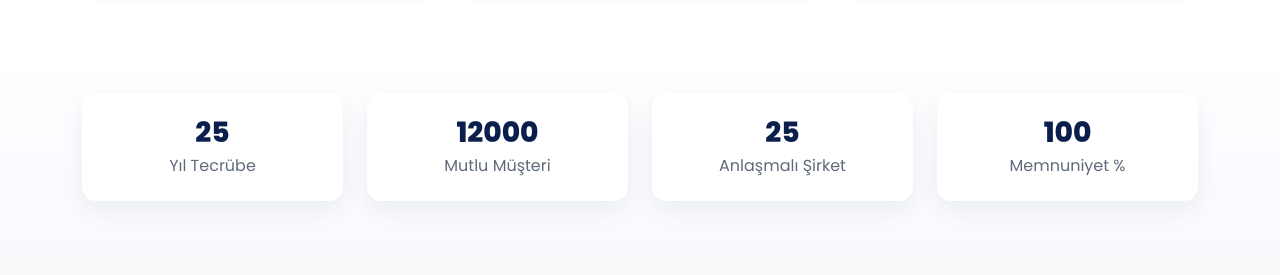
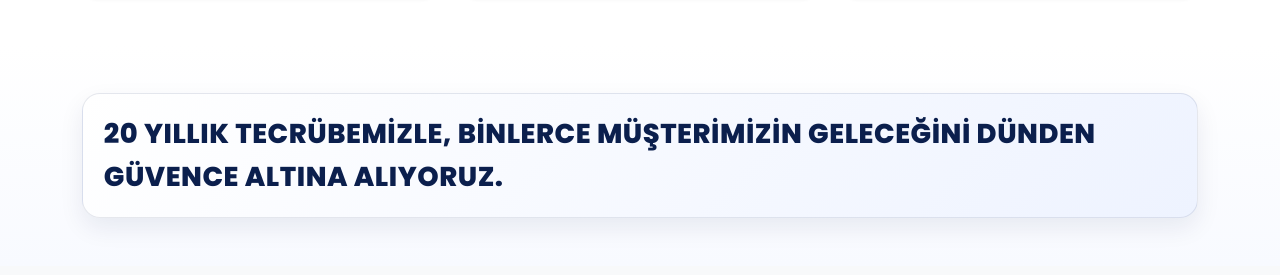
Before and after one commit to ulaskilivan/mayadali_insurance, a website: page index.html in a window 1280 px wide. Shown: the part 1276-1551 px from the top of the page. Drawn offline with nearby package versions, Linux system fonts and the light colour scheme.

Commit message:
Some boxes chaned

```diff
--- a/app.js
+++ b/app.js
@@ -72,6 +72,38 @@ document.addEventListener("DOMContentLoaded", () => {
       });
     }, { threshold: 0.4 });
     counters.forEach((counter) => counterObserver.observe(counter));
+  }
+
+  const typingTarget = document.querySelector("[data-typing-target]");
+  if (typingTarget) {
+    const fullText = typingTarget.getAttribute("data-typing-text") || "";
+    let idx = 0;
+    let started = false;
+    const typeNext = () => {
+      if (idx > fullText.length) return;
+      typingTarget.textContent = fullText.slice(0, idx);
+      idx += 1;
+      setTimeout(typeNext, 65);
+    };
+
+    const startTyping = () => {
+      if (started) return;
+      started = true;
+      typeNext();
+    };
+
+    if ("IntersectionObserver" in window) {
+      const typingObserver = new IntersectionObserver((entries, obs) => {
+        entries.forEach((entry) => {
+          if (!entry.isIntersecting) return;
+          startTyping();
+          obs.unobserve(entry.target);
+        });
+      }, { threshold: 0.45 });
+      typingObserver.observe(typingTarget);
+    } else {
+      startTyping();
+    }
   }
 
   const handleScroll = () => {
--- a/index.html
+++ b/index.html
@@ -184,12 +184,11 @@
           </div>
           <div class="col-lg-5 reveal">
             <div class="hero-panel p-4 rounded-4 bg-white text-dark shadow-lg">
-              <h5 class="fw-bold mb-3">Neden Mayadalı?</h5>
+              <h5 class="fw-bold mb-3">Neden Mayadalı Sigorta?</h5>
               <ul class="list-unstyled mb-0 small">
                 <li class="mb-2"><i class="fa-solid fa-check text-success me-2"></i><strong>Tam Size Göre:</strong> Müşteriye uygun sigortalar ve en ekonomik poliçe teklifleri.</li>
                 <li class="mb-2"><i class="fa-solid fa-check text-success me-2"></i><strong>Aile Dostu:</strong> 0-6 yaş arası çocuğu olan ailelere ek indirimler.</li>
                 <li class="mb-2"><i class="fa-solid fa-check text-success me-2"></i><strong>İndirimler:</strong> Memurlara ve meslek gruplarına ek indirimler ve özel fiyatlar.</li>
-                <li class="mb-2"><i class="fa-solid fa-check text-success me-2"></i><strong>Yaygın Hizmet :</strong> Türkiye'nin her yerinde geçerli anlaşmalı sağlık kurumları.</li>
                 <li class="mb-2"><i class="fa-solid fa-check text-success me-2"></i><strong>Hız ve Teknoloji:</strong> Güçlü veri alt yapısı sayesinde anında fiyat teklifi ve poliçe takip sistemi.</li>
                 <li class="mb-2"><i class="fa-solid fa-check text-success me-2"></i><strong>Tam Destek:</strong> 7/24 kaza yardım ekibi ile yalnız değilsiniz.</li>
                 <li class="mb-2"><i class="fa-solid fa-check text-success me-2"></i><strong>Aracınız bize emanet:</strong> Aracın hasar takibi ve Araç Değer kaybı için hukuki danışmanlık hizmeti.</li>
@@ -258,14 +257,13 @@
       </div>
     </section>
 
-    <!-- Stats -->
+    <!-- Experience Strip -->
     <section class="stats-section py-5">
       <div class="container">
-        <div class="row g-4 text-center">
-          <div class="col-6 col-lg-3 reveal"><div class="stat-box"><h3 class="counter" data-target="25">0</h3><p>Yıl Tecrübe</p></div></div>
-          <div class="col-6 col-lg-3 reveal"><div class="stat-box"><h3 class="counter" data-target="12000">0</h3><p>Mutlu Müşteri</p></div></div>
-          <div class="col-6 col-lg-3 reveal"><div class="stat-box"><h3 class="counter" data-target="25">0</h3><p>Anlaşmalı Şirket</p></div></div>
-          <div class="col-6 col-lg-3 reveal"><div class="stat-box"><h3 class="counter" data-target="100">0</h3><p>Memnuniyet %</p></div></div>
+        <div class="experience-strip reveal">
+          <p class="experience-typing mb-0">
+            <span class="experience-typing-target" data-typing-target data-typing-text="20 YILLIK TECRÜBEMİZLE, BİNLERCE MÜŞTERİMİZİN GELECEĞİNİ DÜNDEN GÜVENCE ALTINA ALIYORUZ."></span>
+          </p>
         </div>
       </div>
     </section>
@@ -395,6 +393,7 @@
         <div class="col-12 col-md-6 col-lg-3">
           <h5 class="fw-bold mb-3"><i class="fa-solid fa-shield-halved me-2"></i>Mayadalı Sigorta</h5>
           <p class="small mb-0">Sizinle Birlikte, Sizin İçin Güvence.</p>
+          <p class="since-badge mb-0">Since 2009</p>
         </div>
         <div class="col-6 col-lg-3">
           <h6 class="fw-semibold mb-3">Hızlı Linkler</h6>
--- a/style.css
+++ b/style.css
@@ -209,6 +209,35 @@ body {
   background: linear-gradient(180deg, #ffffff 0%, #f8faff 100%);
 }
 
+.experience-strip {
+  border-radius: 18px;
+  padding: 1.1rem 1.3rem;
+  background: linear-gradient(135deg, #ffffff 0%, #eef3ff 100%);
+  border: 1px solid rgba(11, 31, 77, 0.1);
+  box-shadow: 0 10px 24px rgba(11, 31, 77, 0.08);
+}
+
+.experience-typing {
+  font-size: clamp(1rem, 2.2vw, 1.7rem);
+  font-weight: 800;
+  letter-spacing: 0.02em;
+  color: var(--navy);
+  text-transform: uppercase;
+}
+
+.experience-typing-target::after {
+  content: "|";
+  display: inline-block;
+  margin-left: 0.2rem;
+  animation: typingCaret 0.8s step-end infinite;
+}
+
+@keyframes typingCaret {
+  50% {
+    opacity: 0;
+  }
+}
+
 .stat-box {
   border-radius: 14px;
   padding: 1.4rem 1rem;
@@ -242,6 +271,15 @@ body {
 
 .footer-links a:hover {
   color: var(--white);
+}
+
+.since-badge {
+  margin-top: 0.4rem;
+  color: rgba(255, 255, 255, 0.78);
+  font-family: "Times New Roman", Georgia, serif;
+  font-style: italic;
+  letter-spacing: 0.06em;
+  font-size: 0.95rem;
 }
 
 .footer-social-links {
```
